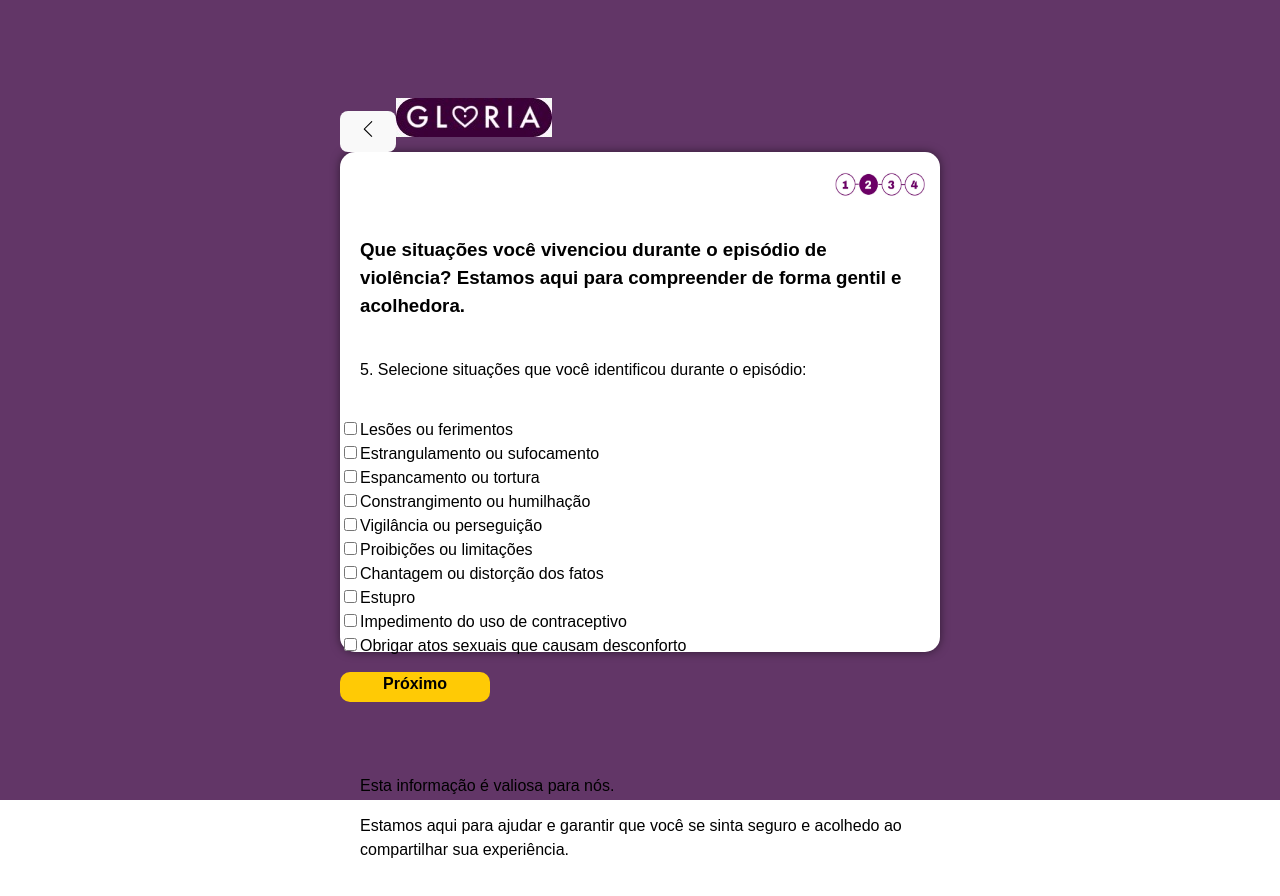
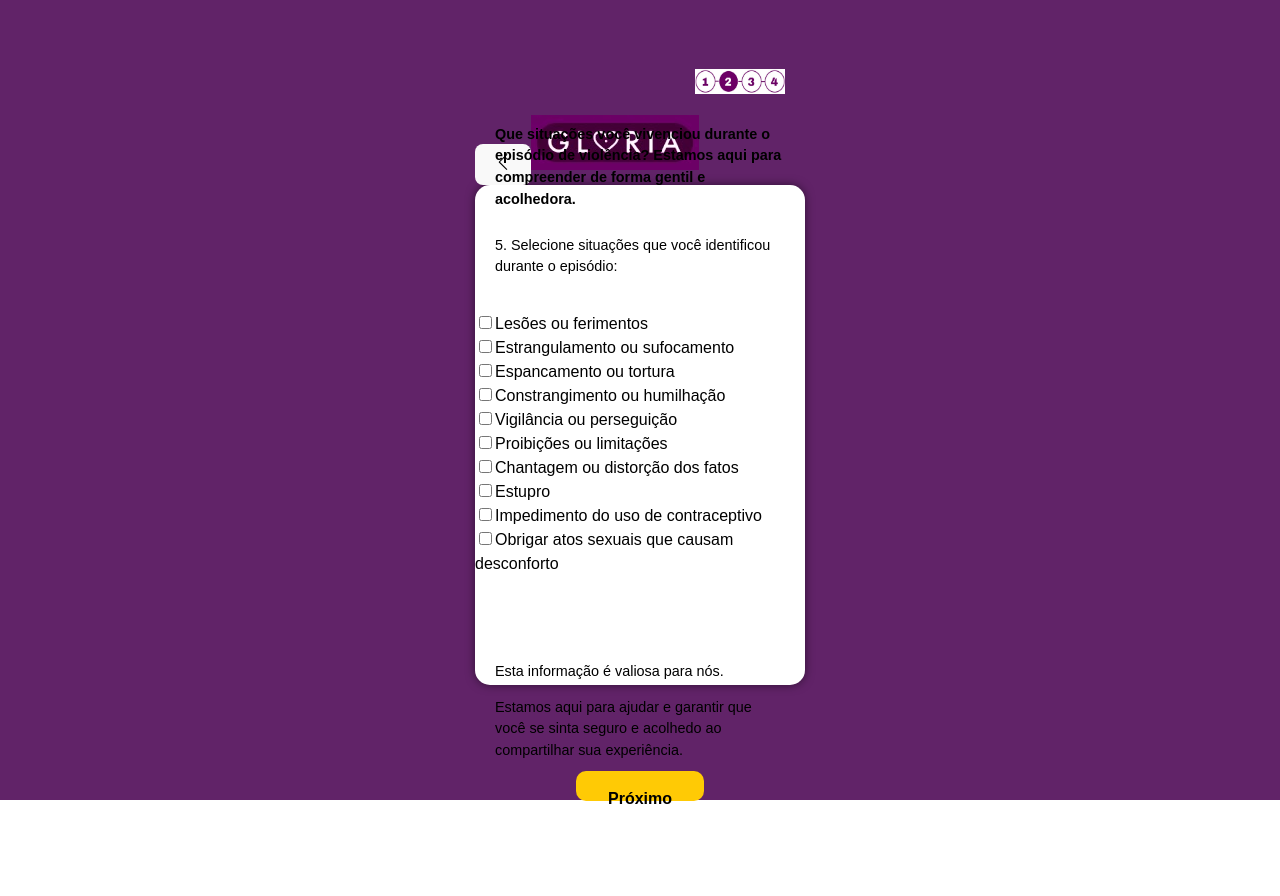
Before and after one commit to anajbsouza/Mapa-da-Violencia, a React (Vite) app in the folder Códigos/frontend/: page /pag3 in a window 1280 px wide. After the commit the page ends 811 px from the top, so only its background shows below. Built offline with nearby package versions, Linux system fonts and the light colour scheme.

Commit message:
feat:updating formPage1

```diff
--- a/Códigos/frontend/src/App.css
+++ b/Códigos/frontend/src/App.css
@@ -4,39 +4,44 @@
 }
 
 body {
-  background-color: #623667;
+  background-color: #612368;
+  display: flex;
   font-family: 'Montserrat', Arial;
   color: black;
   justify-content: center;
+  align-items: center;
 }
 
 .back{
-  display: flex;
-  justify-content: left;
+  position: absolute;
+  width: 3%;
+  top: 1%;
 }
 
 .logo{
   position: absolute;
-  top: 5%;
+  width: 10%;
+  top: 3%;
   left: 50%;
   transform: translate(-50%, -50%);
 }
 
 main{
+  background-color: white;
   display: flex;
   flex-direction: column;
   align-items: center;
-  background-color: white;
-  width: 600px;
+  justify-content: center;
+  border-radius: 15px;
+  width: 330px;
   height: 500px;
-  border-radius: 15px;
   box-shadow: 0px 0px 10px rgba(0, 0, 0, 0.5);
 }
 
 .index img{
   display: flex;
-  margin-left: 480px;
-  margin-top: 20px;
+  margin-left: 200px;
+  margin-top: -5px;
   width: 90px;
   height:25px;
 }
@@ -44,12 +49,15 @@ main{
 .question h3{
   padding: 20px;
   font-family: Arial;
+  font-size: 90%;
+  margin-top: 10px;
 }
 
 .question p{
   padding: 20px;
   font-family: Arial;
-  margin-top: -20px;
+  margin-top: -30px;
+  font-size: 90%;
 }
 
 .state{
@@ -57,44 +65,34 @@ main{
   border-color: black;
   border-radius: 3px;
   color: black;
-  width: 530px;
+  width: 260px;
   height: 25px;
-  margin-right: 3px;
+  margin-right: 5px;
   margin-top: -10px;
 }
 
 .information{
   padding: 20px;
-  margin-top: 80px;
+  margin-top: 50px;
   font-family: Arial;
+  font-size: 90%;
 }
 
 footer{
   background-color:#FFCA05;
   border-radius: 10px;
-  text-align: center;
   color: black;
   width: 150px;
   height: 30px;
   cursor: pointer;
+  position: absolute;
+  width: 10%;
+  bottom: -2%;
+  left: 50%;
+  transform: translate(-50%, -50%);
 }
 
 footer h4{
-  margin-top: 20px;
+  margin-top: 16px;
+  text-align: center;
 }
-
-/*
-
-footer {
-  margin-top: 20px;
-}
-
-footer h4 {
-  background-color: #FFCA05;
-  color: #623667;
-  padding: 10px 20px;
-  border: none;
-  border-radius: 10px;
-  cursor: pointer;
-}
-*/
--- a/Códigos/frontend/src/pages/formPage1.tsx
+++ b/Códigos/frontend/src/pages/formPage1.tsx
@@ -1,13 +1,13 @@
-import Logo from "../Imagens/logo.jpeg";
+import Logo from "../assets/logo.jpeg";
 import Indices from "../assets/indice2.jpeg";
-import { SlArrowLeft } from "react-icons/sl";
+import Botao from "../assets/button_back.jpeg";
 
 const App = () => {
   return (
     <div>
 
       <header>
-        <button className="back" onClick={() => window.history.back()}><SlArrowLeft/></button>
+        <img className="back" src={Botao} alt="Botão"/>
         <img className="logo" src={Logo} alt="Gloria"/>
       </header>
 
```
Also changed, not shown: Códigos/frontend/src/assets/button_back.jpeg (added), Códigos/frontend/src/assets/logo.jpeg.
